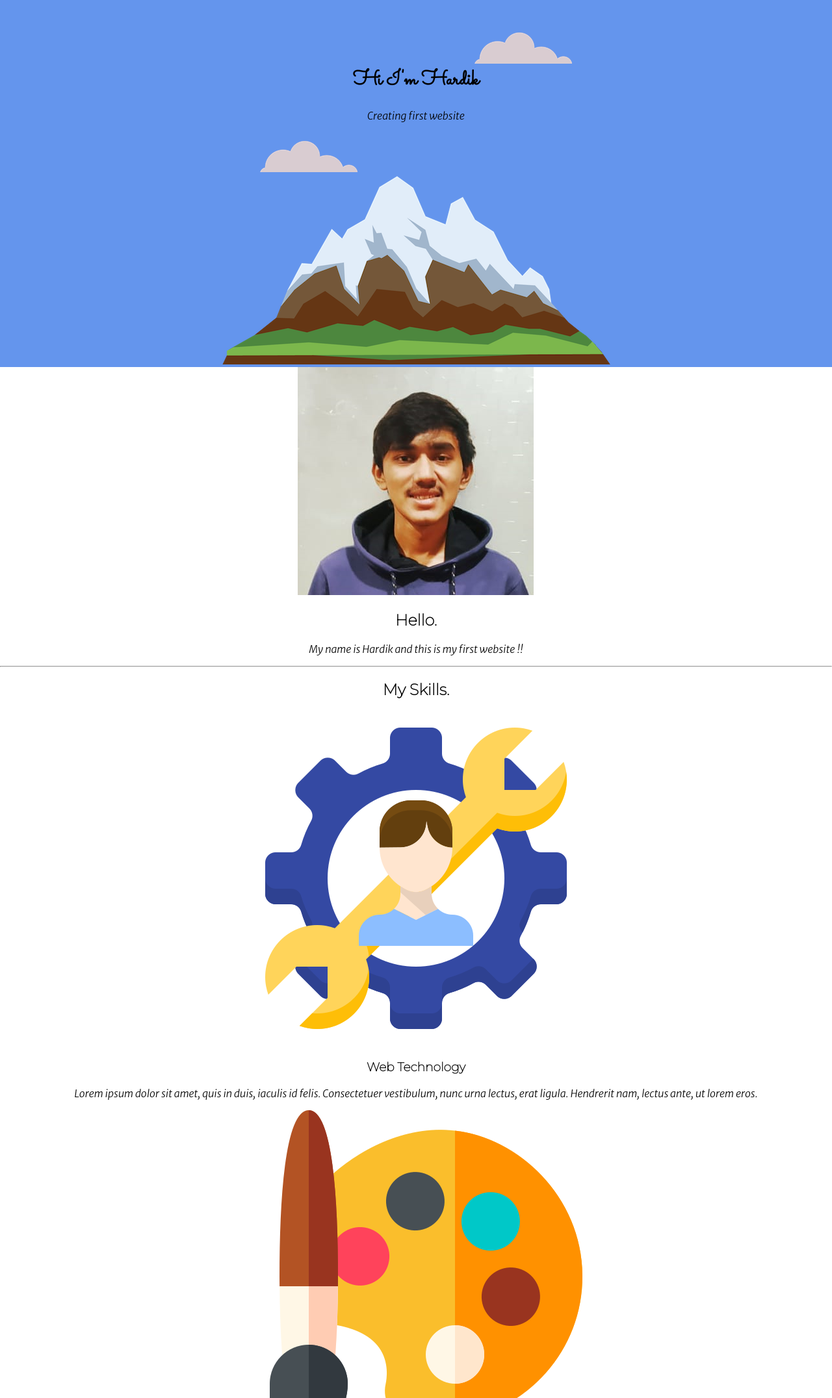
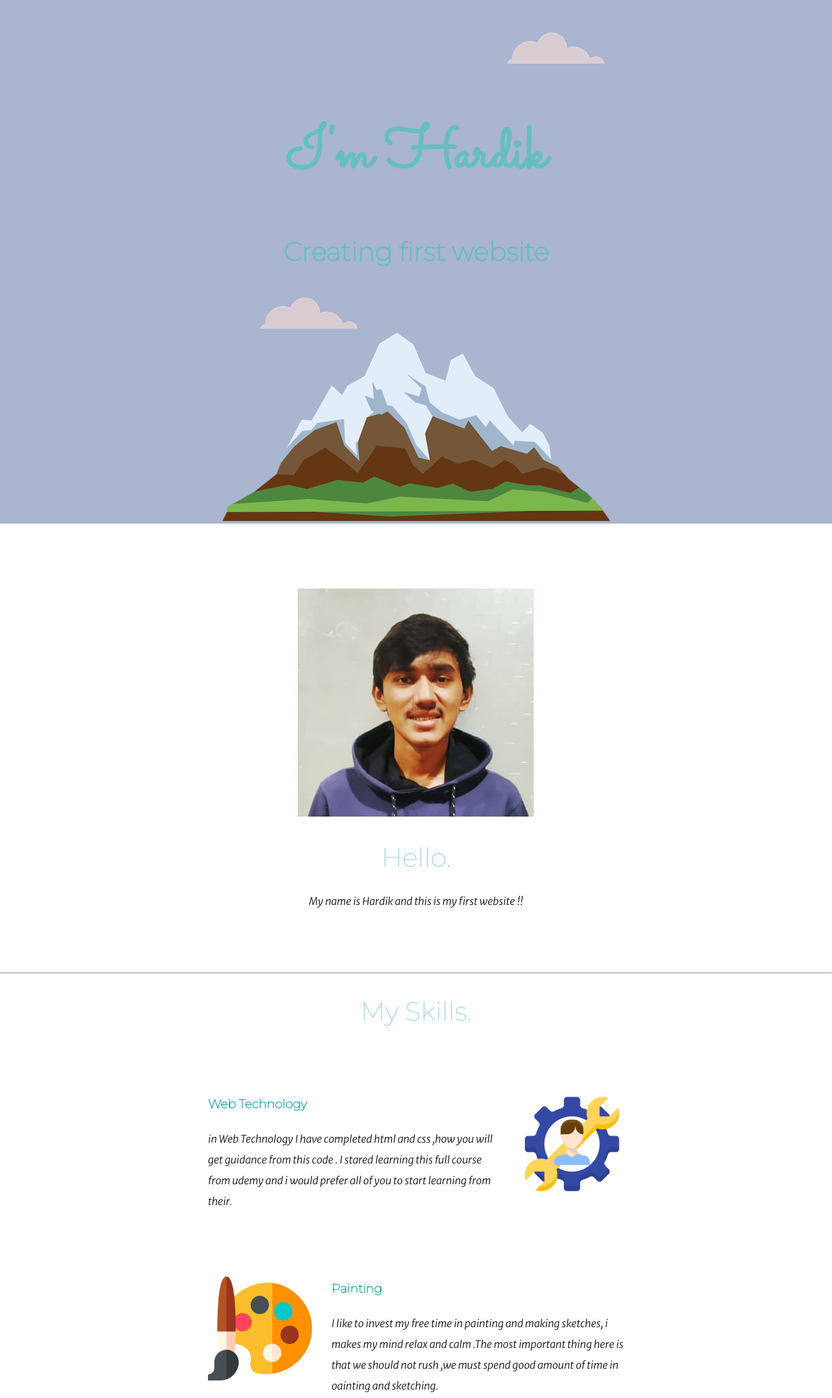
Before and after one commit to shahhardik4599/first-website, a plain HTML site: page CSS - First site/index.html in a window 1280 px wide. Shown: the top 2152 px of the page at 65% size. Drawn offline with Linux system fonts and the light colour scheme.

Commit message:
css sizing and css float

```diff
--- a/CSS - First site/css/styles.css
+++ b/CSS - First site/css/styles.css
@@ -5,30 +5,38 @@ body{
     font-family: 'Merriweather Sans', sans-serif;
 }
 h1{
-    margin-top: 0;
+    color:#66BFBF;
+    font-size: 5.625rem;
+    margin: 50px auto 0 auto;
     font-family: 'Sacramento', cursive;
+    line-height: 2;
 }
 h2{
+    font-weight: normal;
+    color:#66BFBF;
+    font-size: 2.5rem;
     font-family: 'Montserrat', sans-serif;
 }
 h3{
+    color:#11999E;
     font-family: 'Montserrat', sans-serif;
 }
 .top-cont{
-    background-color: cornflowerblue;
+    background-color: rgb(170, 181, 207);
     position: relative;
     padding-top: 100px;
 }
-.middle-cont{
+.middle-container{
 
 }
-.bottom-cont{
+
+.bottom-container{
 
 }
 .top-cloud
 {
     position:absolute;
-    right: 400px;
+    right: 350px;
     top:50px;
 
 }
@@ -38,3 +46,26 @@ h3{
     left: 400px;
     bottom: 300px;
 }
+a{
+    color: #11999E;
+}
+.skill-row{
+    width: 50%;
+    margin: 100px auto 100px auto;
+    text-align: left;
+    line-height: 2;
+}
+.profile{
+    width: 50%;
+    margin: 100px auto 100px auto;
+}
+.skill1{
+    width: 25%;
+    float: right;
+    margin-left: 30px;
+}
+.skill2{
+    width: 25%;
+    float: left;
+    margin-right: 30px;
+}
--- a/CSS - First site/index.html
+++ b/CSS - First site/index.html
@@ -15,8 +15,8 @@
 <body>
     <div class="top-cont">
         <img class= 'top-cloud' src="images/cloud.png" alt="cloud-image">
-        <h1>Hi I'm Hardik</h1>
-        <p>Creating first website</p>
+        <h1>I'm Hardik</h1>
+        <h2><b>Creating first website</b></h2>
         <img class= 'bottom-cloud' src="images/cloud.png" alt="cloud-image">
         <img src="images/mountain.png" alt="mountain-image">
     </div>
@@ -32,12 +32,12 @@
           <div class="skill-row">
             <img class="skill1" src="images/key-skills.png" alt="skills icon image">
             <h3>Web Technology</h3>
-            <p>Lorem ipsum dolor sit amet, quis in duis, iaculis id felis. Consectetuer vestibulum, nunc urna lectus, erat ligula. Hendrerit nam, lectus ante, ut lorem eros.</p>
+            <p>in Web Technology I have completed html and css ,how you will get guidance from this code . I stared learning this full course from udemy and i would prefer all of you to start learning from their.</p>
           </div>
           <div class="skill-row">
             <img class="skill2" src="images/paint-palette.png" alt="painting image">
             <h3>Painting </h3>
-            <p>I like to invest my free time in painting and making sketches</p>
+            <p>I like to invest my free time in painting and making sketches, i makes my mind relax and calm .The most important thing here is that we should not rush ,we must spend good amount of time in oainting and sketching.</p>
           </div>
         </div>
         <hr>
```
